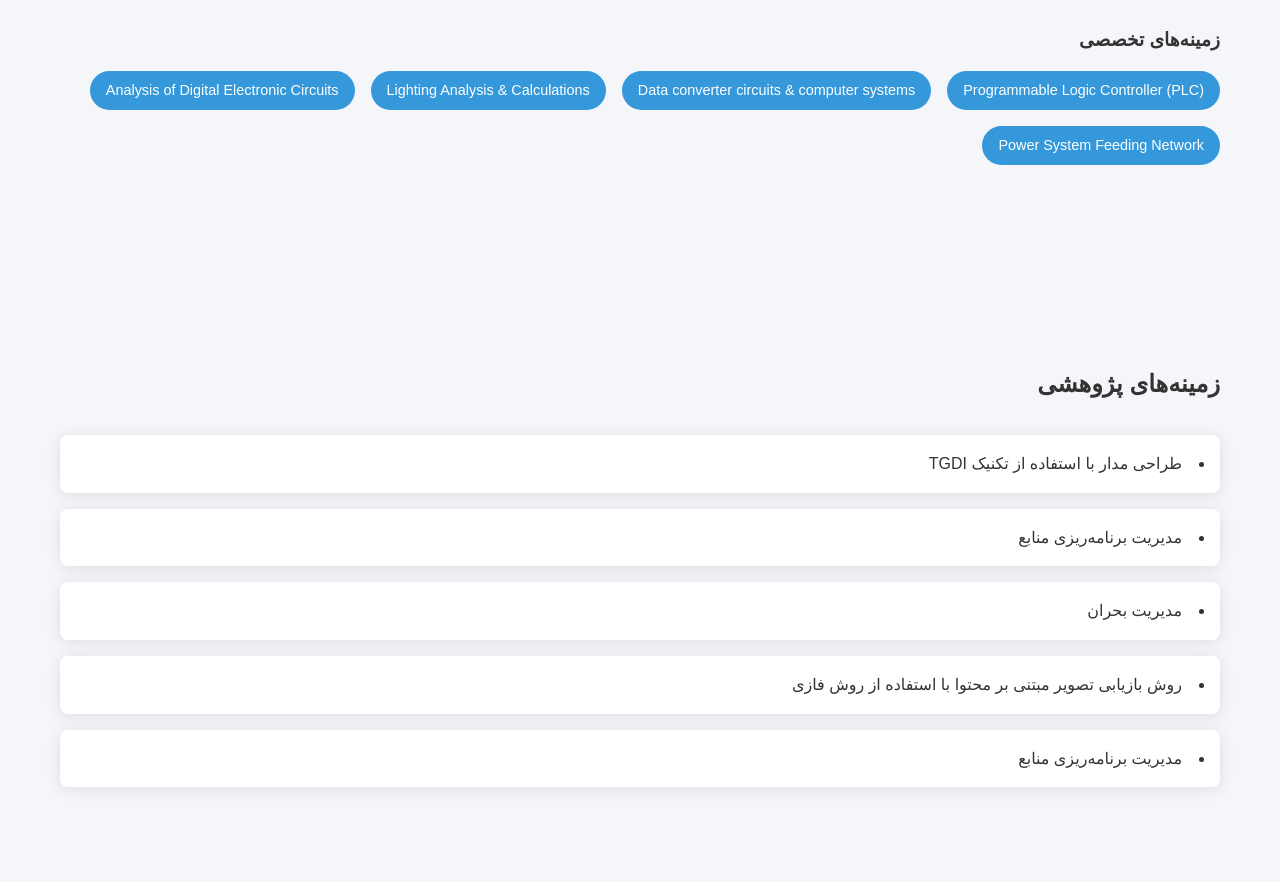
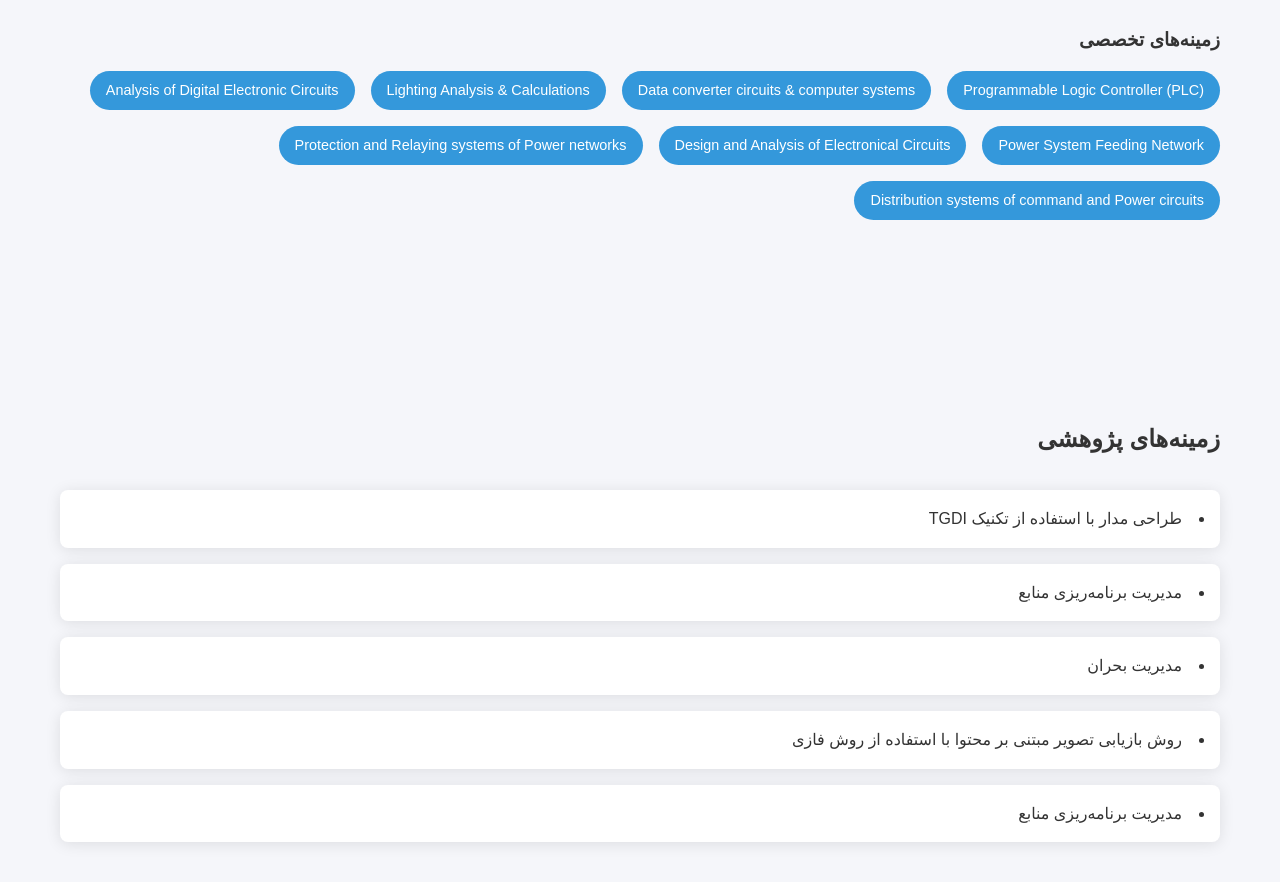
Before and after one commit to javadhasanli/javadhasanli.github.io, a website built with Vite: page index.html in a window 1280 px wide. Shown: the part 1080-1962 px from the top of the page. Built offline with nearby package versions, Linux system fonts and the light colour scheme; a web font is replaced by a local one.

Commit message:
Update index.html

```diff
--- a/index.html
+++ b/index.html
@@ -105,17 +105,14 @@
         <div class="skills">
           <h3>زمینه‌های تخصصی</h3>
           <div class="skill-tags">
-                <span class="skill-tag"
-                  >Programmable Logic Controller (PLC)</span
-                >
-                <span class="skill-tag"
-                  >Data converter circuits & computer systems</span
-                >
+            <span class="skill-tag">Programmable Logic Controller (PLC)</span>
+            <span class="skill-tag">Data converter circuits & computer systems</span>
             <span class="skill-tag">Lighting Analysis & Calculations</span>
-                <span class="skill-tag"
-                  >Analysis of Digital Electronic Circuits</span
-                >
+            <span class="skill-tag">Analysis of Digital Electronic Circuits</span>
             <span class="skill-tag">Power System Feeding Network</span>
+            <span class="skill-tag">Design and Analysis of Electronical Circuits</span>
+            <span class="skill-tag">Protection and Relaying systems of Power networks</span>
+            <span class="skill-tag">Distribution systems of command and Power circuits</span>
           </div>
         </div>
       </div>
```
Lines whose indentation alone changed are shown as unchanged.
